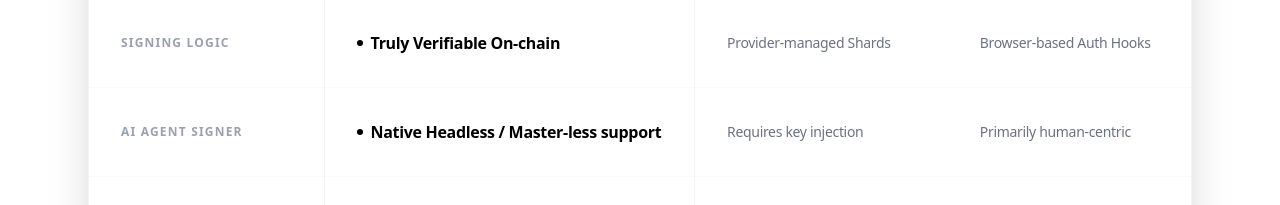
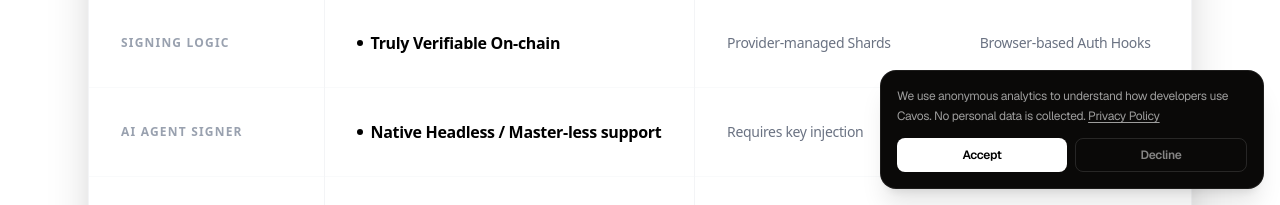
Before and after one commit to cavos-labs/cavos, a Next.js app in the folder cavos-web/: page /compare in a window 1280 px wide. Shown: the part 595-800 px from the top of the page. Built offline with nearby package versions, Linux system fonts and the light colour scheme; no server answers.

Commit message:
feat: analytics consent

```diff
--- a/cavos-web/app/api/auth0/google/callback/route.ts
+++ b/cavos-web/app/api/auth0/google/callback/route.ts
@@ -91,7 +91,7 @@
       }
     );
 
-    console.log('[AUTH0-GOOGLE-CALLBACK] User profile:', JSON.stringify(userProfileResponse.data, null, 2));
+    console.log('[AUTH0-GOOGLE-CALLBACK] User profile fetched for sub:', userProfileResponse.data?.user_id);
 
     // Find Google identity
     const googleIdentity = userProfileResponse.data.identities?.find(
--- a/cavos-web/app/layout.tsx
+++ b/cavos-web/app/layout.tsx
@@ -1,7 +1,7 @@
 import type { Metadata, Viewport } from "next";
 import { romagothicbold, geist } from "@/lib/fonts";
 import "./globals.css";
-import { Analytics } from "@vercel/analytics/next";
+import { AnalyticsConsent } from "@/components/AnalyticsConsent";
 
 export const viewport: Viewport = {
   themeColor: "#FFFFFF",
@@ -81,7 +81,7 @@
         className={`${romagothicbold.variable} ${geist.variable} antialiased`}
       >
         {children}
-        <Analytics />
+        <AnalyticsConsent />
       </body>
     </html>
   );
--- /dev/null
+++ b/cavos-web/components/AnalyticsConsent.tsx
@@ -0,0 +1,64 @@
+'use client'
+
+import { useEffect, useState } from 'react'
+import { Analytics } from '@vercel/analytics/next'
+
+const CONSENT_KEY = 'cavos_analytics_consent'
+
+export function AnalyticsConsent() {
+    const [consent, setConsent] = useState<'accepted' | 'declined' | null>(null)
+
+    useEffect(() => {
+        const stored = localStorage.getItem(CONSENT_KEY)
+        if (stored === 'accepted' || stored === 'declined') {
+            setConsent(stored)
+        } else {
+            setConsent(null) // show banner
+        }
+    }, [])
+
+    const accept = () => {
+        localStorage.setItem(CONSENT_KEY, 'accepted')
+        setConsent('accepted')
+    }
+
+    const decline = () => {
+        localStorage.setItem(CONSENT_KEY, 'declined')
+        setConsent('declined')
+    }
+
+    return (
+        <>
+            {consent === 'accepted' && <Analytics />}
+
+            {consent === null && (
+                <div className="fixed bottom-4 left-4 right-4 sm:left-auto sm:right-4 sm:w-96 z-50 bg-[#0A0908] text-white rounded-2xl p-4 shadow-xl border border-white/[0.08]">
+                    <p className="text-xs text-white/60 mb-3 leading-relaxed">
+                        We use anonymous analytics to understand how developers use Cavos.
+                        No personal data is collected.{' '}
+                        <a
+                            href="/privacy"
+                            className="underline underline-offset-2 hover:text-white transition-colors"
+                        >
+                            Privacy Policy
+                        </a>
+                    </p>
+                    <div className="flex gap-2">
+                        <button
+                            onClick={accept}
+                            className="flex-1 py-2 text-xs font-semibold bg-white text-black rounded-lg hover:bg-white/90 transition-all"
+                        >
+                            Accept
+                        </button>
+                        <button
+                            onClick={decline}
+                            className="flex-1 py-2 text-xs font-semibold text-white/50 border border-white/[0.12] rounded-lg hover:text-white hover:border-white/25 transition-all"
+                        >
+                            Decline
+                        </button>
+                    </div>
+                </div>
+            )}
+        </>
+    )
+}
```
Also changed, not shown: 1 other file (tests, documents, lock files or other folders).
